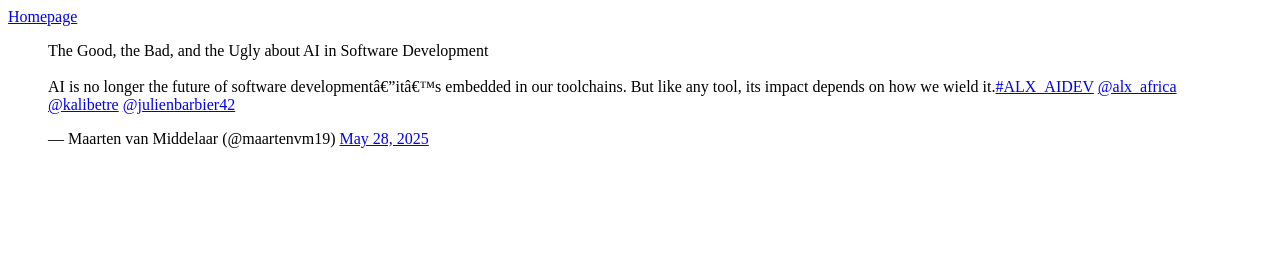
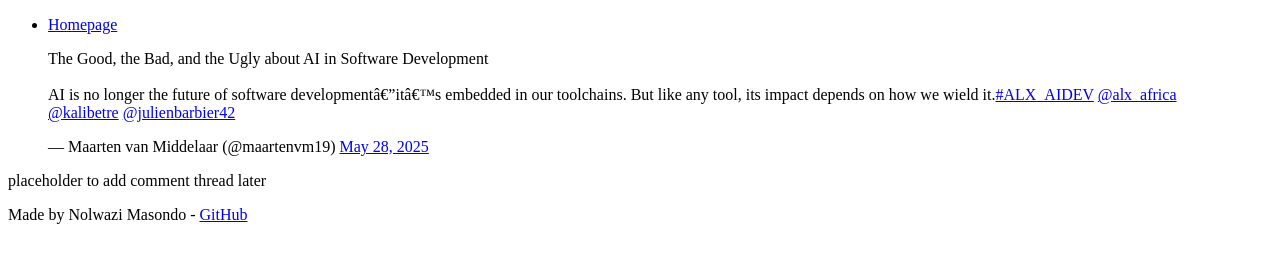
Before and after one commit to Lwazi-Masondo/My_First_Portfolio, a plain HTML site: page html_basic/tweets.html in a window 1280 px wide. Drawn offline with Linux system fonts and the light colour scheme.

Commit message:
Added similar structure to index.html and tweets.html files

```diff
--- a/html_basic/tweets.html
+++ b/html_basic/tweets.html
@@ -4,13 +4,19 @@
     <title>Introduction to HTML</title>
   </head>
   <body>
-    <a href="/html_basic/index.html" target="_blank">Homepage</a>
-
+    <header>
+      <ul>
+        <li><a href="/html_basic/index.html" target="_blank">Homepage</a></li>
+      </ul>
+    </header>
+    <main>
+      <article>
         <blockquote class="twitter-tweet">
           <p lang="en" dir="ltr">
             The Good, the Bad, and the Ugly about AI in Software Development<br /><br />AI
             is no longer the future of software development—it’s embedded in our
-        toolchains. But like any tool, its impact depends on how we wield it.<a
+            toolchains. But like any tool, its impact depends on how we wield
+            it.<a
               href="https://twitter.com/hashtag/ALX_AIDEV?src=hash&amp;ref_src=twsrc%5Etfw"
               >#ALX_AIDEV</a
             >
@@ -35,5 +41,15 @@
           src="https://platform.twitter.com/widgets.js"
           charset="utf-8"
         ></script>
+      </article>
+      <aside><p>placeholder to add comment thread later</p></aside>
+    </main>
+
+    <footer>
+      <p>
+        Made by Nolwazi Masondo -
+        <a href="https://github.com/Lwazi-Masondo" target="_blank">GitHub</a>
+      </p>
+    </footer>
   </body>
 </html>
```
Also changed, not shown: html_basic/index.html (+26 -12 lines). Lines whose indentation alone changed are shown as unchanged.
